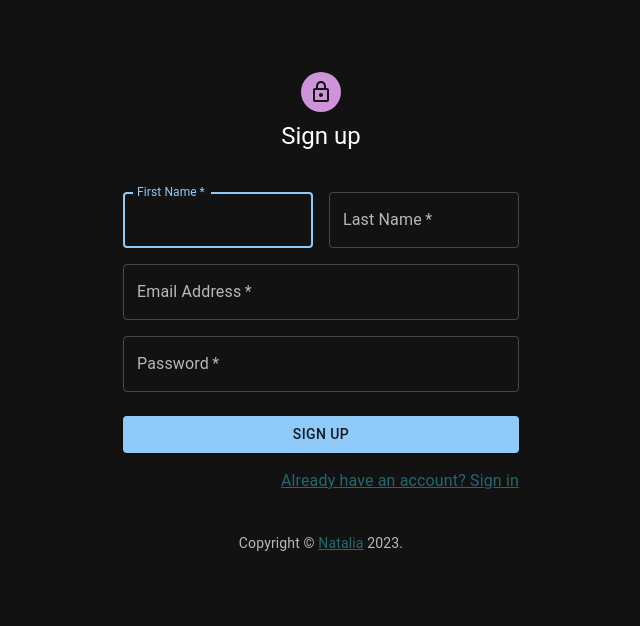
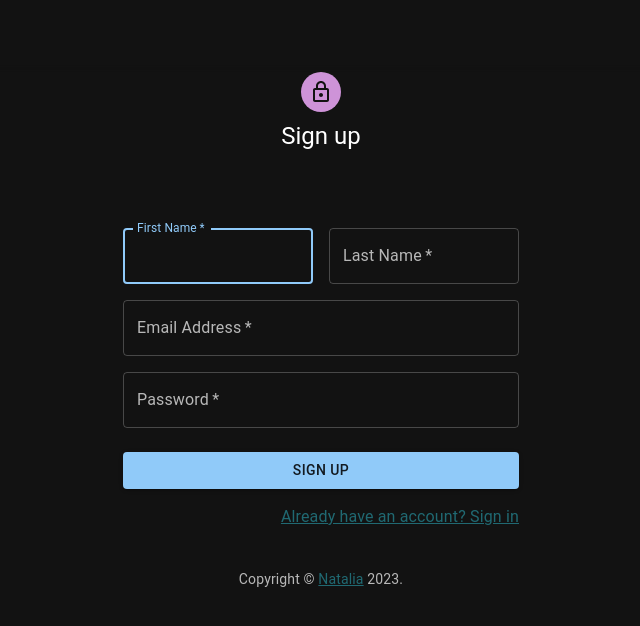
Before and after one commit to RakshithCyril/react-ai-client, a React (Create React App) app: page / in a window 1280 px wide. Shown: the top 626 px of the page, without its empty margins (319-959 px from the left). Built offline with nearby package versions, Linux system fonts and the light colour scheme.

Commit message:
validation

```diff
--- a/src/main/Chat.jsx
+++ b/src/main/Chat.jsx
@@ -31,6 +31,7 @@ export default class Chat extends React.Component {
         userinput: val
       }
       axios
+
       .post('https://server-v62z.onrender.com/api', userObject)
       .then(res => {
         this.setState({ botInput: [...this.state.botInput, res.data] })
--- a/src/main/Login.jsx
+++ b/src/main/Login.jsx
@@ -14,8 +14,7 @@ import Typography from '@mui/material/Typography'
 import Container from '@mui/material/Container'
 import { createTheme, ThemeProvider } from '@mui/material/styles'
 import { useState } from 'react'
-import { Navigate } from 'react-router-dom'
-import Chat from './Chat'
+
 
 function Copyright (props) {
   return (
--- a/src/main/Signup.jsx
+++ b/src/main/Signup.jsx
@@ -7,6 +7,7 @@ import Grid from '@mui/material/Grid';
 import Box from '@mui/material/Box';
 import axios from 'axios';
 import LockOutlinedIcon from '@mui/icons-material/LockOutlined';
+import Alert from '@mui/material/Alert';
 import Typography from '@mui/material/Typography';
 import Container from '@mui/material/Container';
 import { createTheme, ThemeProvider } from '@mui/material/styles';
@@ -34,22 +35,31 @@ const darkTheme = createTheme({
 
 
 export default function SignUp() {
-  const [name, setName] = useState('david');
+  const [formError,setFormError] = useState(false)
+  const [error,setError] = useState('')
+  const [errormsg,setErrormsg] = useState('')
 
   const handleSubmit = (event) => {
     event.preventDefault();
     const data = new FormData(event.currentTarget);
-
+    const removeExtraSpace = (s) => s.trim().split(/ +/).join(' ');
     const userObject = {
-      fname: data.get('firstName'),
-      lname:data.get('lastName'),
-      email: data.get('email'),
-      password: data.get('password'),
+      fname: removeExtraSpace(data.get('firstName')),
+      lname:removeExtraSpace(data.get('lastName')),
+      email: removeExtraSpace(data.get('email')),
+      password: removeExtraSpace(data.get('password')),
     }
     axios
+
       .post('https://server-v62z.onrender.com/signup', userObject)
       .then(res => {
-        console.log(res.data)
+        if(res.data === true){
+          setFormError(true)
+          setError('error')
+          setErrormsg('User already exists !')
+        }else{
+          window.location.replace('/chat')
+        }
       })
       .catch(error => {
         console.log(error)
@@ -78,7 +88,10 @@ export default function SignUp() {
           <Typography component="h1" variant="h5">
             Sign up
           </Typography>
-          <Box component="form" validate="true" onSubmit={handleSubmit} sx={{ mt: 5 }}>
+          <Alert variant="filled" severity={error} sx={{ mt: 3 }}>
+  {errormsg}
+</Alert>
+          <Box component="form" validate="true" onSubmit={handleSubmit} sx={{ mt: 3 }}>
             <Grid container spacing={2}>
               <Grid item xs={12} sm={6}>
                 <TextField
@@ -89,6 +102,7 @@ export default function SignUp() {
                   id="firstName"
                   label="First Name"
                   autoFocus
+                  error={formError}
                 />
               </Grid>
               <Grid item xs={12} sm={6}>
@@ -99,6 +113,7 @@ export default function SignUp() {
                   label="Last Name"
                   name="lastName"
                   autoComplete="family-name"
+                  error={formError}
                 />
               </Grid>
               <Grid item xs={12}>
@@ -110,6 +125,7 @@ export default function SignUp() {
                   label="Email Address"
                   name="email"
                   autoComplete="email"
+                  error={formError}
                 />
               </Grid>
               <Grid item xs={12}>
@@ -121,6 +137,7 @@ export default function SignUp() {
                   type="password"
                   id="password"
                   autoComplete="new-password"
+                  error={formError}
                 />
               </Grid>
 
```
